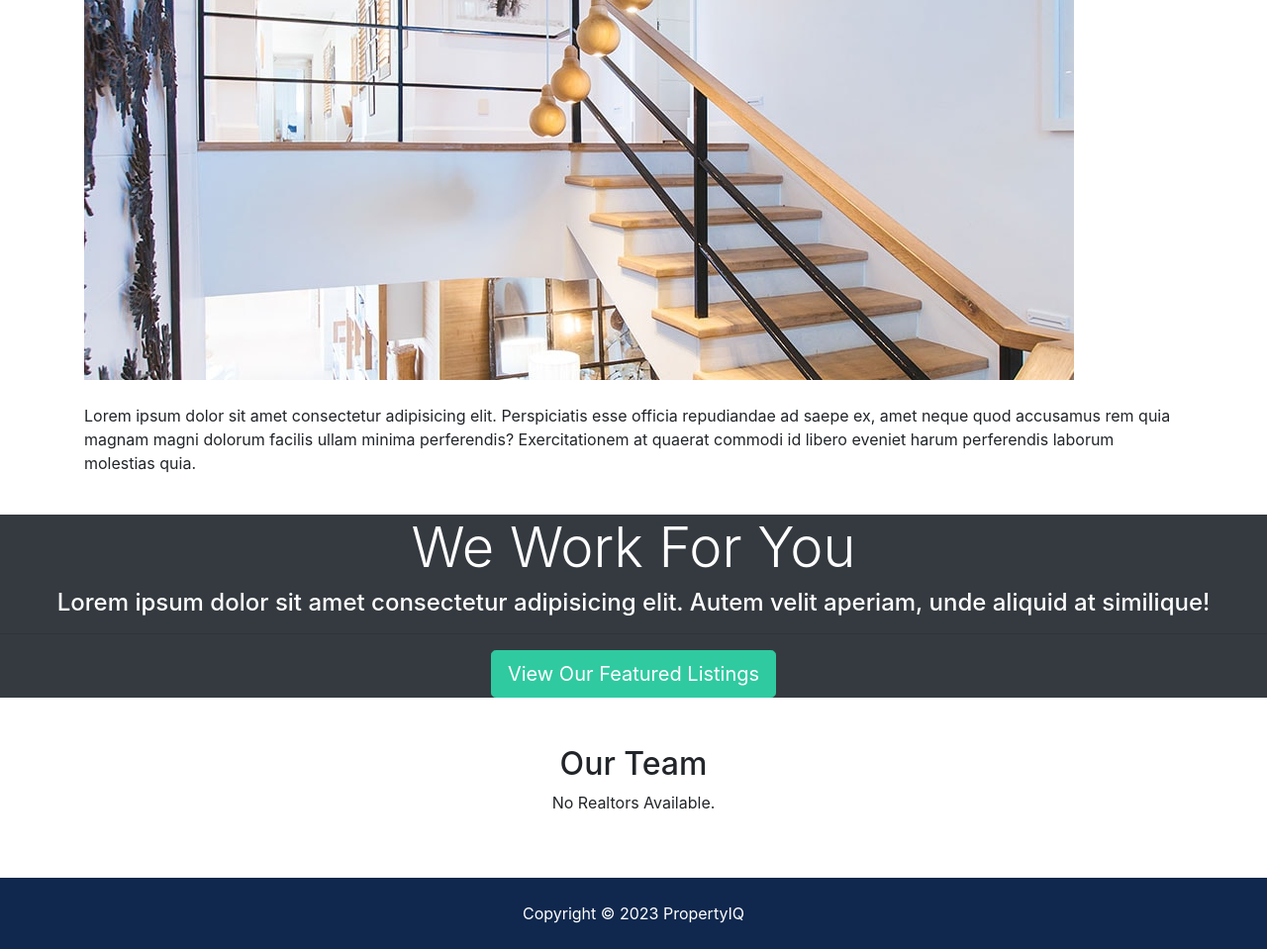
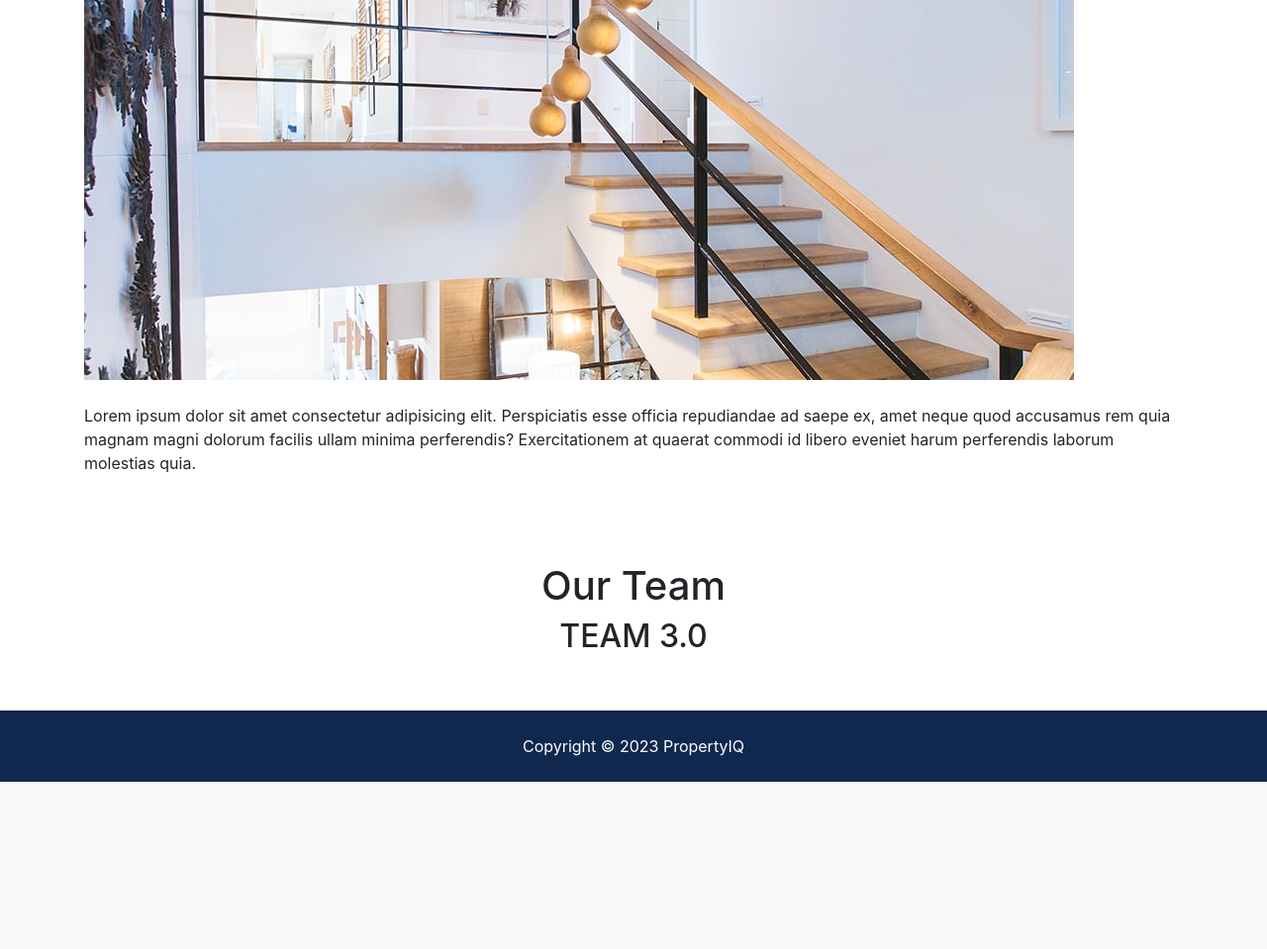
Before and after one commit to weikangg/PropertyIQ, a Django app: page /about in a window 1280 px wide. Shown: the part 894-1853 px from the top of the page at 99% size. After the commit the page ends 1684 px from the top, so only its background shows below. Run offline with Django 4.2, Linux system fonts and the light colour scheme; some libraries are stand-ins or nearby versions.

Commit message:
Fix no longer exist apps

```diff
--- a/templates/pages/about.html
+++ b/templates/pages/about.html
@@ -42,65 +42,15 @@
             neque quod accusamus rem quia magnam magni dolorum facilis ullam minima perferendis? Exercitationem at quaerat
             commodi id libero eveniet harum perferendis laborum molestias quia.</p>
         </div>
-        {% comment %} <div class="col-md-4">
-          <div class="card">
-            {% if mvp_realtors %}
-              {% for mvp_realtor in mvp_realtors %}
-                <img class="card-img-top" src= {{mvp_realtor.photo.url}} alt="Seller of the month">
-                <div class="card-body">
-                  <h5 class="card-title">Seller Of The Month</h5>
-                  <h6 class="text-secondary">{{mvp_realtor.name}}</h6>
-                  <p class="card-text">{{mvp_realtor.description}}
-                  </p>
-                </div>
-              {% endfor %}
-              {% else %}
-              <div class="col-md-12">
-                <h3 class = "pt-3 pb-0 text-center">No mvp realtor for this month.</h3>
-              </div>
-            {% endif %}
-          </div> {% endcomment %}
-        </div>
       </div>
     </div>
-  </section>
-
-  <!-- Work -->
-  <section id="work" class="bg-dark text-white text-center">
-    <h2 class="display-4">We Work For You</h2>
-    <h4>Lorem ipsum dolor sit amet consectetur adipisicing elit. Autem velit aperiam, unde aliquid at similique!</h4>
-    <hr>
-    <a href="listings.html" class="btn btn-secondary text-white btn-lg">View Our Featured Listings</a>
   </section>
 
   <!-- Team -->
   <section id="team" class="py-5">
     <div class="container">
-      <h2 class="text-center">Our Team</h2>
-      <div class="row text-center">
-        {% if realtors %}
-          {% for realtor in realtors %}
-            <div class="col-md-4">
-              <img src={{realtor.photo.url}} alt="" class="rounded-circle mb-3">
-              <h4>{{realtor.name}}</h4>
-              <p class="text-success">
-                <i class="fas fa-award text-success mb-3"></i> Realtor</p>
-              <hr>
-              <p>
-                <i class="fas fa-phone"></i> {{realtor.phone}}</p>
-              <p>
-                <i class="fas fa-envelope-open"></i> {{realtor.email}}</p>
-            </div>
-          {% endfor %}
-        {% else %}
-          <div class="col-md-12">
-            <p>No Realtors Available.</p>
-          </div>
-        {% endif %}
-
-
-
-      </div>
+      <h1 class="text-center">Our Team</h1>
+      <h2 class="text-center">TEAM 3.0</h2>
     </div>
   </section>
 {% endblock  %}
```
